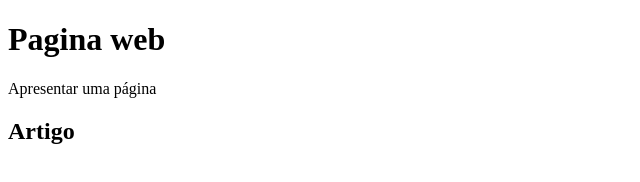
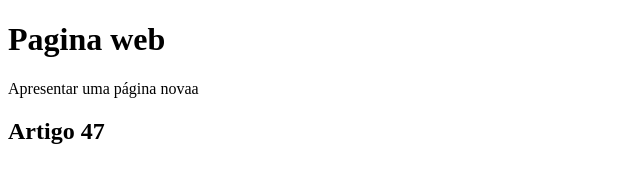
Before and after one commit to thayse16/pagina_web, a plain HTML site: page index.html in a window 1280 px wide. Shown: the full height of the page, 0-640 px from the left. Drawn offline with Linux system fonts and the light colour scheme.

Commit message:
Adicionei HTML.

```diff
--- a/index.html
+++ b/index.html
@@ -7,10 +7,10 @@
 </head>
 <body>
     <h1>Pagina web</h1>
-    <p>Apresentar uma página</p>
+    <p>Apresentar uma página novaa</p>
 
     <main></main>
       <article></article>
-          <h2>Artigo</h2>
+          <h2>Artigo 47</h2>
 </body>
 </html>
```
